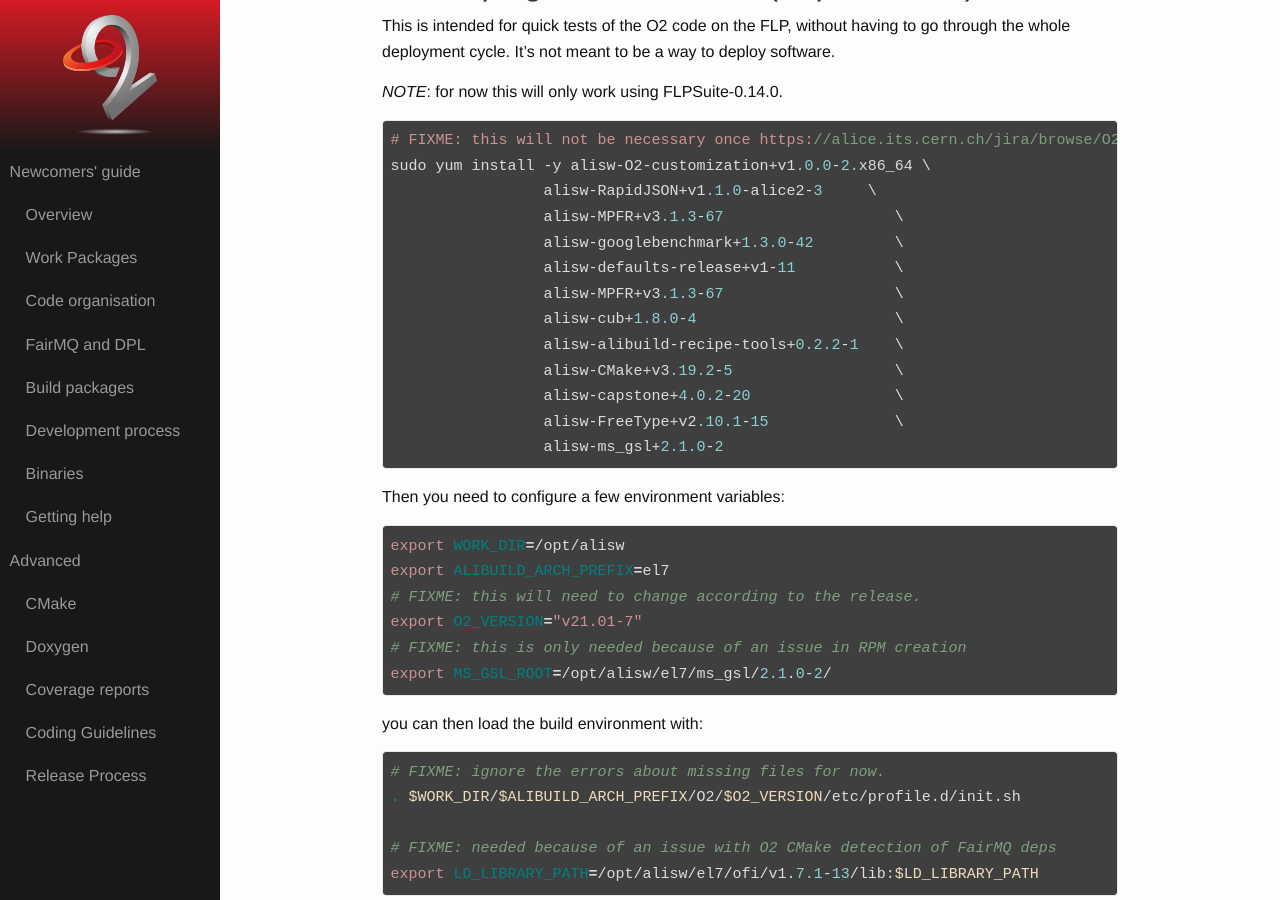
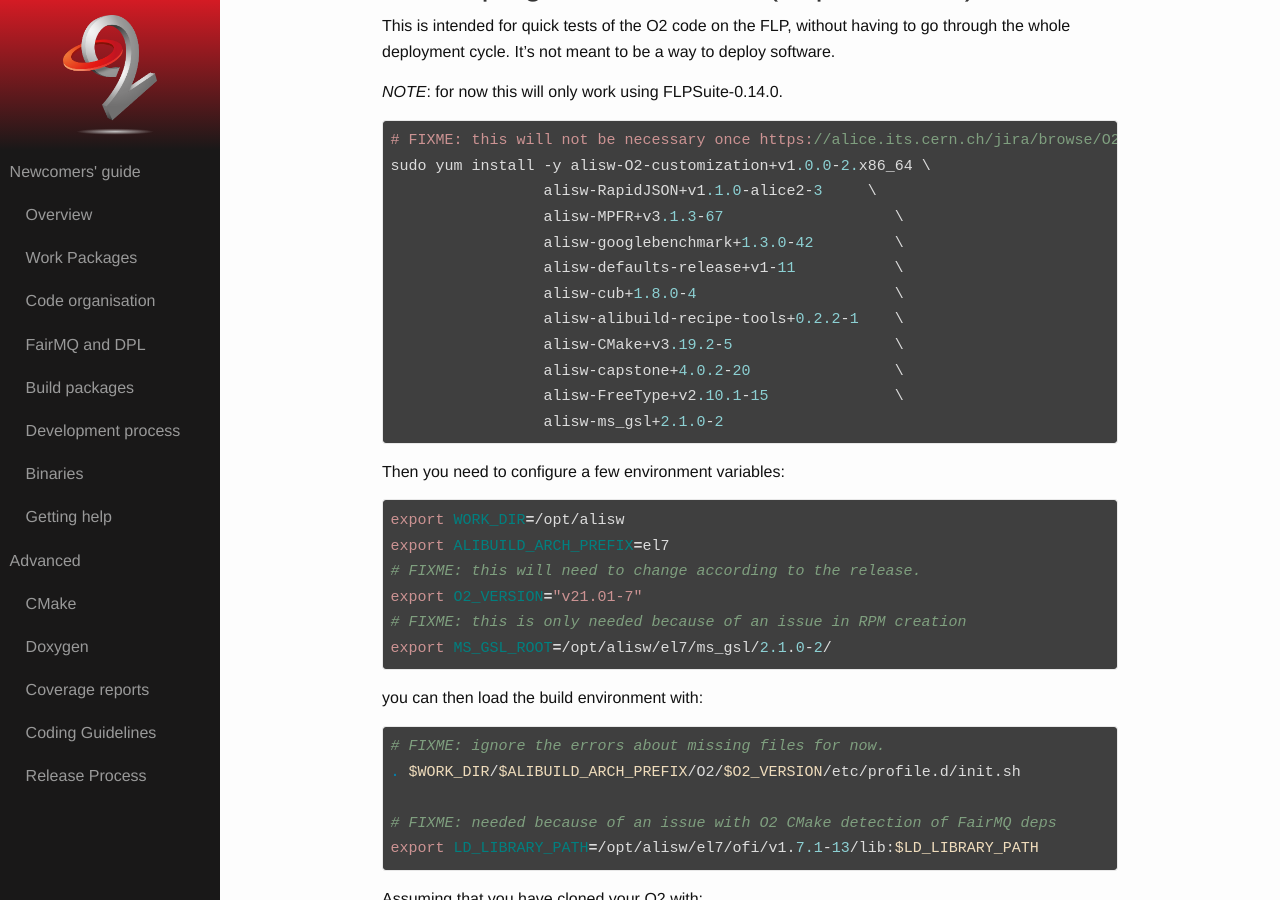
Before and after one commit to AliceO2Group/AliceO2Group.github.io, a Jekyll site: the page built from quickstart/build.markdown, in a window 1280 px wide and 900 px high, scrolled down 454 px. Built offline with Jekyll 4.4.1, drawn with Linux system fonts in a browser that asks for light colours.

Commit message:
Update build.markdown

```diff
--- a/quickstart/build.markdown
+++ b/quickstart/build.markdown
@@ -24,7 +24,6 @@ sudo yum install -y alisw-O2-customization+v1.0.0-2.x86_64 \
                  alisw-MPFR+v3.1.3-67                   \
                  alisw-googlebenchmark+1.3.0-42         \
                  alisw-defaults-release+v1-11           \
-                 alisw-MPFR+v3.1.3-67                   \
                  alisw-cub+1.8.0-4                      \
                  alisw-alibuild-recipe-tools+0.2.2-1    \
                  alisw-CMake+v3.19.2-5                  \
```
